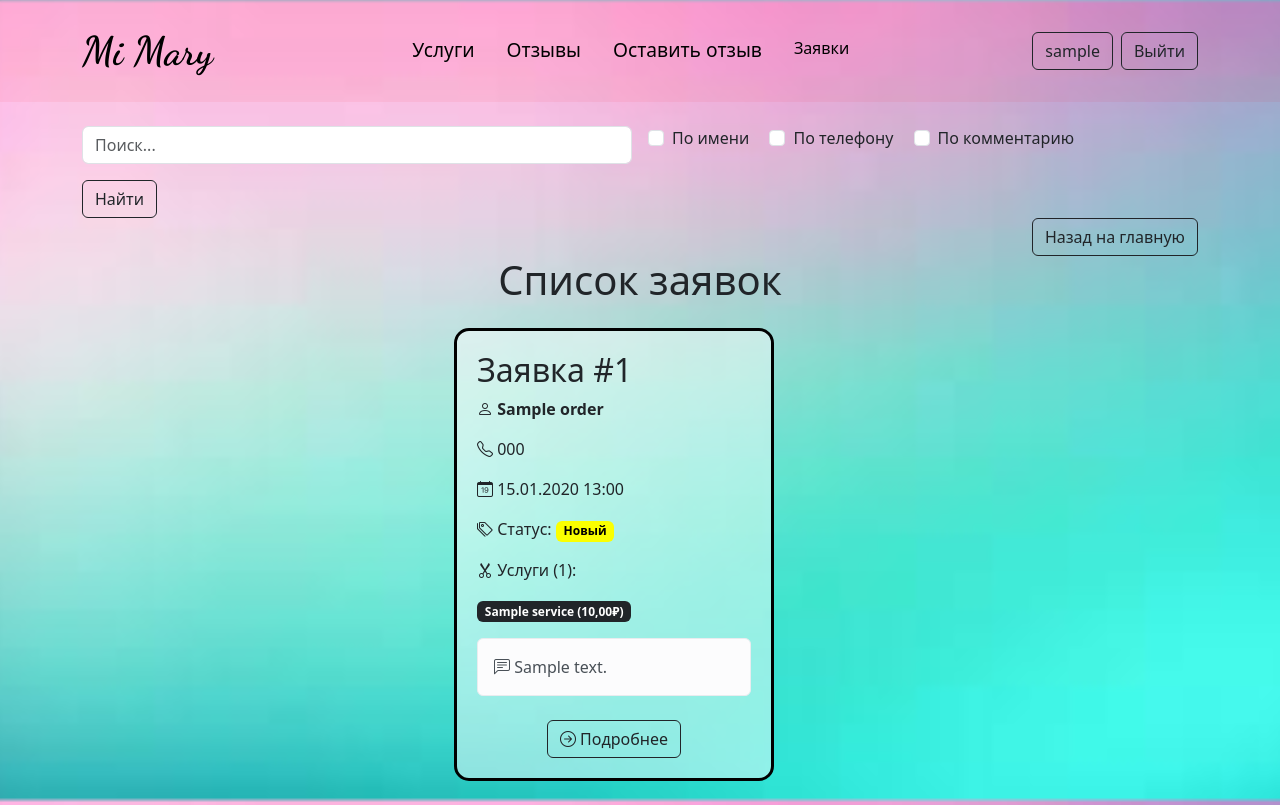
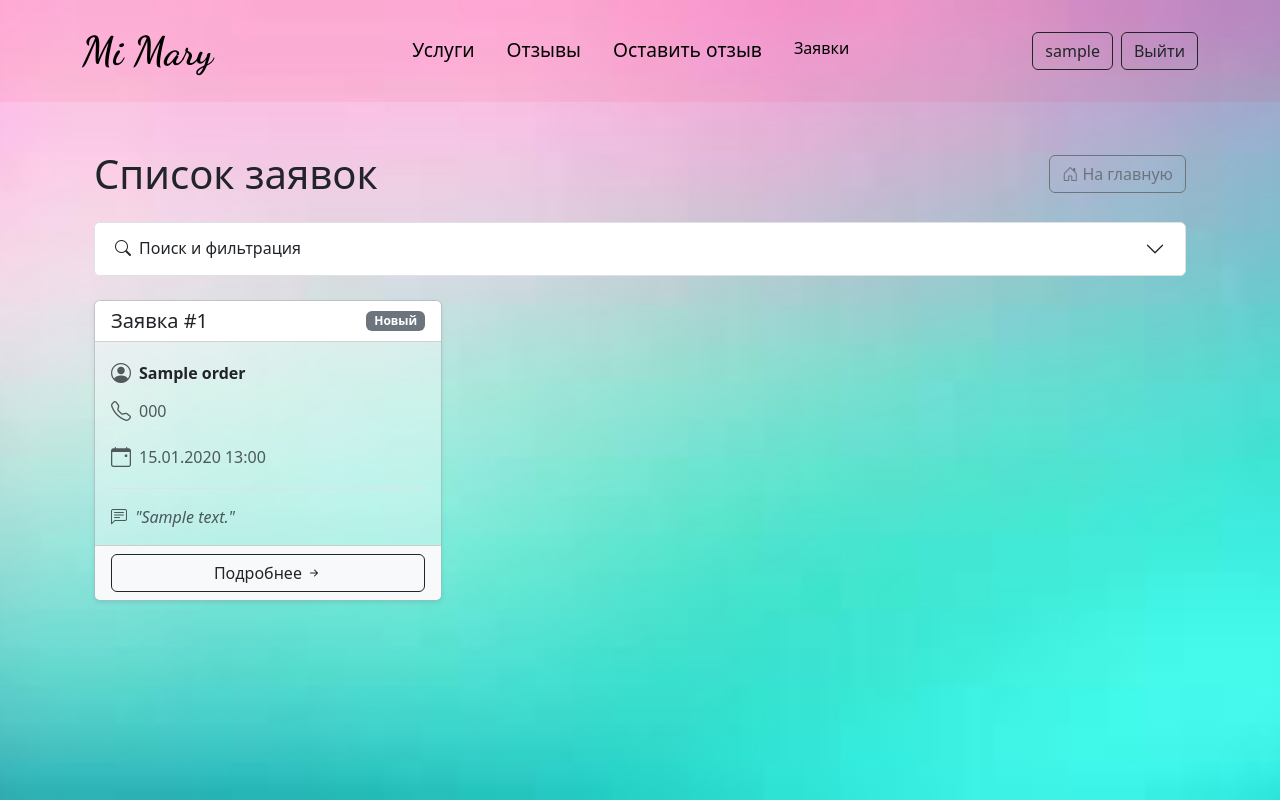
Before and after one commit to AlexStone1991/Mi.Mary, a Django app: page /orders/ in a window 1280 px wide. Run offline with Django 5.2, Linux system fonts and the light colour scheme; a user stored in the database is signed in; tables that the repository leaves empty hold one stand-in row (values such as "Sample post").

Commit message:
mi_mari - помощь правки от владмира!

```diff
--- a/core/views.py
+++ b/core/views.py
@@ -170,6 +170,7 @@ class OrderCreateView(CreateView):
 
     def form_valid(self, form):
         response = super().form_valid(form)
+        messages.success(self.request, "Ваша заявка принята и отправлена на модерацию")
         if self.request.headers.get('X-Requested-With') == 'XMLHttpRequest':
             return JsonResponse({'success': True})
         return response
--- a/mi_mary/settings.py
+++ b/mi_mary/settings.py
@@ -135,6 +135,7 @@ MISTRAL_MODERATIONS_GRADES = {
 
 TELEGRAM_BOT_API_KEY = os.getenv("TELEGRAM_BOT_API_KEY")
 TELEGRAM_USER_ID = os.getenv("TELEGRAM_USER_ID")
+TELEGRAM_USER_ID_2 = os.getenv("TELEGRAM_USER_ID_2")
 
 LOGIN_URL = reverse_lazy("login")
 LOGIN_REDIRECT_URL = reverse_lazy("landing")
--- a/static/css/main.css
+++ b/static/css/main.css
@@ -28,7 +28,7 @@ html {
     backdrop-filter: blur(1px);
 }
 .card {
-    background: #fbff00 !important;
+    background: #ffffff65 !important;
     transition: transform 0.3s;
 }
 .card:hover {
--- a/templates/include_order_card.html
+++ b/templates/include_order_card.html
@@ -1,43 +1,41 @@
-<div class="flex-card">
-    <h2>Заявка #{{ order.id }}</h2>
-
+<div class="card h-100 shadow-sm">
+<div class="card-header bg-white d-flex justify-content-between align-items-center">
+<h5 class="mb-0">Заявка #{{ order.id }}</h5>
+<span class="badge bg-{{ order.status_color|default:'secondary' }}">
+            {{ order.get_status_display }}
+</span>
+</div>
+<div class="card-body d-flex flex-column">
 <div class="mb-3">
-        <p><i class="bi bi-person"></i> <strong>{{ order.client_name }}</strong></p>
-        <p><i class="bi bi-telephone"></i> {{ order.phone }}</p>
+<div class="d-flex align-items-center mb-2">
+<i class="bi bi-person-circle fs-5 text-muted me-2"></i>
+<strong>{{ order.client_name }}</strong>
+</div>
+<div class="d-flex align-items-center text-muted">
+<i class="bi bi-telephone fs-5 me-2"></i>
+<span>{{ order.phone }}</span>
+</div>
 </div>
 
         <div class="mb-3">
-        <p><i class="bi bi-calendar-date"></i> {{ order.appointment_date|date:"d.m.Y H:i" }}</p>
-        <p>
-            <i class="bi bi-tags"></i> Статус:
-            <span class="badge bg-{{ order.status }}">
-                {{ order.get_status_display }}
-            </span>
-        </p>
-    </div>
-
-    <div class="mb-3">
-        <p><i class="bi bi-scissors"></i> Услуги ({{ order.services.count }}):</p>
-        <div class="services">
-            {% for service in order.services.all %}
-                <span class="badge bg-dark">
-                    {{ service.name }} ({{ service.price }}₽)
-                </span>
-            {% empty %}
-                <span class="text-muted">Нет услуг</span>
-            {% endfor %}
+<div class="d-flex align-items-center text-muted">
+<i class="bi bi-calendar-event fs-5 me-2"></i>
+<span>{{ order.appointment_date|date:"d.m.Y H:i" }}</span>
 </div>
 </div>
 
         {% if order.comment %}
-    <div class="alert alert-light mt-3">
-        <i class="bi bi-chat-left-text"></i> {{ order.comment }}
+<div class="mt-auto pt-3 border-top">
+<p class="fst-italic text-muted mb-0">
+<i class="bi bi-chat-left-text me-1"></i>
+                "{{ order.comment|truncatewords:15 }}"
+</p>
 </div>
         {% endif %}
-
-    <div class="text-center mt-4">
-        <a href="{% url 'order_detail' order.id %}" class="btn btn-outline-dark">
-            <i class="bi bi-arrow-right-circle"></i> Подробнее
+</div>
+<div class="card-footer bg-light text-center">
+<a href="{% url 'order_detail' order.id %}" class="btn btn-outline-dark w-100">
+             Подробнее <i class="bi bi-arrow-right-short"></i>
 </a>
 </div>
 </div>
--- a/templates/orders_list.html
+++ b/templates/orders_list.html
@@ -1,59 +1,82 @@
 {% extends "base.html" %}
 {% block content %}
 
-<div>
-    <div>
-        <div class="card-body">
-            <form method="get" class="row g-3">
-                <div class="col-md-6">
-                    <input type="text" name="q" class="form-control"
-                            placeholder="Поиск..." value="{{ search_query }}">
+<div class="container my-5">
+    {% if user.is_staff %}
+<div class="d-flex justify-content-between align-items-center mb-4">
+<h1 class="mb-0">Список заявок</h1>
+<a href="{% url 'landing' %}" class="btn btn-outline-secondary">
+<i class="bi bi-house-door"></i> На главную
+</a>
 </div>
-                <div class="col-md-6">
+
+        <div class="accordion mb-4" id="searchAccordion">
+<div class="accordion-item">
+<h2 class="accordion-header" id="headingOne">
+<button class="accordion-button collapsed" type="button" data-bs-toggle="collapse" data-bs-target="#collapseSearch" aria-expanded="false" aria-controls="collapseSearch">
+<i class="bi bi-search me-2"></i> Поиск и фильтрация
+</button>
+</h2>
+<div id="collapseSearch" class="accordion-collapse collapse {% if search_query %}show{% endif %}" aria-labelledby="headingOne" data-bs-parent="#searchAccordion">
+<div class="accordion-body">
+<form method="get" class="row g-3 align-items-center">
+<div class="col-lg-6">
+<label for="searchInput" class="visually-hidden">Поиск...</label>
+<input type="text" name="q" id="searchInput" class="form-control"
+                                       placeholder="Введите имя, телефон или текст комментария..." value="{{ search_query }}">
+</div>
+<div class="col-lg-4">
+<fieldset>
+<legend class="col-form-label col-auto pt-0">Искать в полях:</legend>
+<div class="d-flex flex-wrap">
 <div class="form-check form-check-inline">
-                        <input class="form-check-input" type="checkbox"
-                                name="search_fields" value="client_name"
-                                {% if 'client_name' in search_fields %}checked{% endif %}>
-                        <label class="form-check-label">По имени</label>
+<input class="form-check-input" type="checkbox" id="checkName" name="search_fields" value="client_name" {% if 'client_name' in search_fields or not search_fields %}checked{% endif %}>
+<label class="form-check-label" for="checkName">Имя</label>
 </div>
 <div class="form-check form-check-inline">
-                        <input class="form-check-input" type="checkbox"
-                                name="search_fields" value="phone"
-                                {% if 'phone' in search_fields %}checked{% endif %}>
-                        <label class="form-check-label">По телефону</label>
+<input class="form-check-input" type="checkbox" id="checkPhone" name="search_fields" value="phone" {% if 'phone' in search_fields or not search_fields %}checked{% endif %}>
+<label class="form-check-label" for="checkPhone">Телефон</label>
 </div>
 <div class="form-check form-check-inline">
-                        <input class="form-check-input" type="checkbox"
-                                name="search_fields" value="comment"
-                                {% if 'comment' in search_fields %}checked{% endif %}>
-                        <label class="form-check-label">По комментарию</label>
+<input class="form-check-input" type="checkbox" id="checkComment" name="search_fields" value="comment" {% if 'comment' in search_fields or not search_fields %}checked{% endif %}>
+<label class="form-check-label" for="checkComment">Комментарий</label>
 </div>
 </div>
-                <div class="col-12">
-                    <button type="submit" class="btn btn-outline-dark">Найти</button>
+</fieldset>
+</div>
+<div class="col-lg-2 text-end">
+<button type="submit" class="btn btn-dark w-100">Найти</button>
 </div>
 </form>
 </div>
 </div>
 </div>
-<div>
-    <div class="card-img-top d-flex justify-content-end">
-        <a href="{% url 'landing' %}" class="btn btn-outline-dark ">Назад на главную</a>
 </div>
-    {% if user.is_staff %}
-        <h1 class="text-center mb-4">Список заявок</h1>
-        <div class="flex-container">
+
+        <div class="row">
             {% for order in orders %}
-                <div class="col-md-4 mb-4">
+<div class="col-xl-4 col-md-6 mb-4">
                     {% include "include_order_card.html" %}
+</div>
+            {% empty %}
+<div class="col-12">
+<div class="alert alert-info text-center">
+<p class="mb-0">По вашему запросу ничего не найдено, или заявок пока нет.</p>
+</div>
 </div>
             {% endfor %}
 </div>
+
     {% else %}
-        <div class="alert alert-warning text-center">
-            <h4>Доступ запрещён</h4>
-            <p>Только сотрудники Mi Mary могут просматривать этот раздел</p>
-            <a href="{% url 'landing' %}" class="btn btn-dark">На главную</a>
+<div class="row justify-content-center">
+<div class="col-md-8">
+<div class="alert alert-warning text-center p-5">
+<h2 class="alert-heading">Доступ запрещён</h2>
+<p>Только сотрудники Mi Mary могут просматривать этот раздел.</p>
+<hr>
+<a href="{% url 'landing' %}" class="btn btn-dark">Вернуться на главную</a>
+</div>
+</div>
 </div>
     {% endif %}
 </div>
```
Also changed, not shown: core/signals.py (+5 -4 lines), core/telegram_bot.py (+33 -30 lines), templates/order_detail.html (+48 -33 lines), 1 other file. Lines whose indentation alone changed are shown as unchanged.
